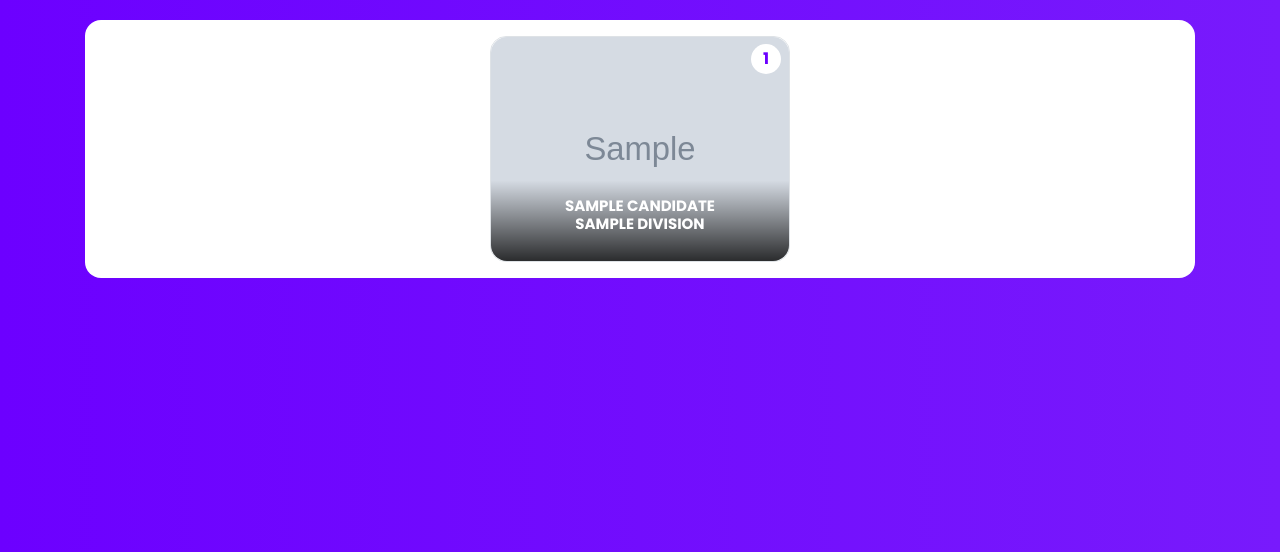
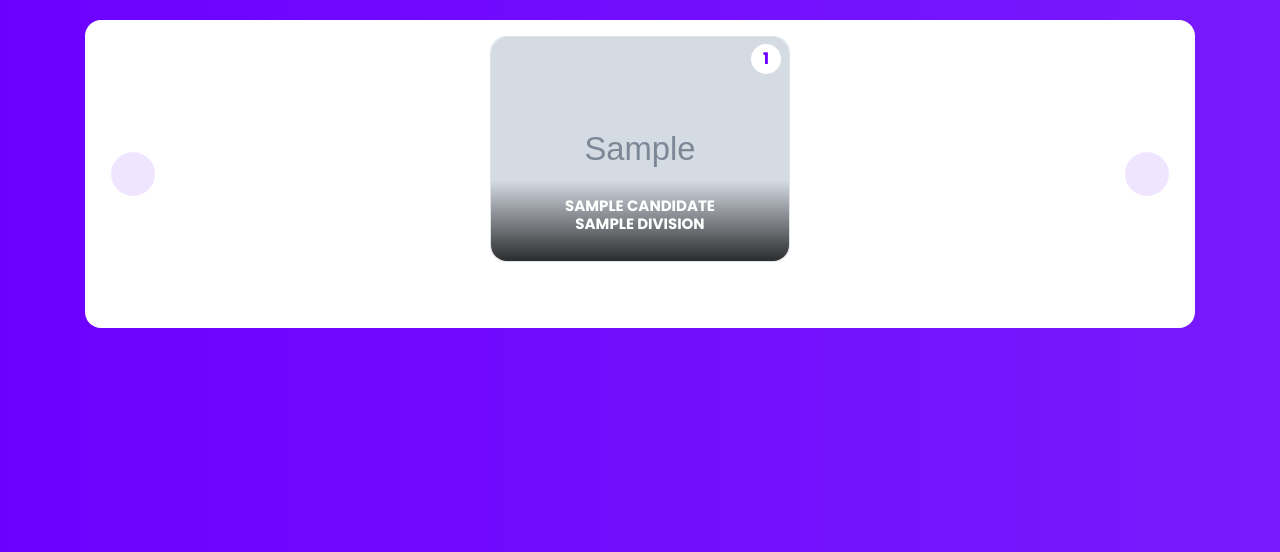
Before and after one commit to andhikanurdyansyah/ePilih, a Django app: page /voting/ in a window 1280 px wide. Shown: the part 190-742 px from the top of the page. Run offline with Django 3.2, Linux system fonts and the light colour scheme; tables that the repository leaves empty hold one stand-in row (values such as "Sample post"); grey boxes marked "Sample" are stand-in pictures; some libraries are stand-ins or nearby versions.

Commit message:
Add smooth autoplay carousel for candidate photos in voting page
- Added autoplay with 3-second interval and smooth transitions
- Enabled infinite loop for continuous sliding
- Added pause on hover for better user experience
- Included navigation arrows and pagination dots
- Enhanced with custom CSS for better visual appeal
- Speed set to 800ms for smooth animation
- Candidates photos now slide automatically and smoothly

```diff
--- a/website/templates/voting.html
+++ b/website/templates/voting.html
@@ -4,6 +4,55 @@
 {% block css %}
 <link rel="stylesheet" href="https://cdn.jsdelivr.net/npm/swiper/swiper-bundle.min.css" />
 <link rel="stylesheet" href="{% static 'assets/css/candidate.css' %}" />
+<style>
+/* Custom Swiper Styling */
+.mySwiper {
+    position: relative;
+    padding-bottom: 50px; /* Space for pagination */
+}
+
+.swiper-button-next,
+.swiper-button-prev {
+    background: rgba(109, 3, 254, 0.1);
+    border-radius: 50%;
+    width: 44px;
+    height: 44px;
+    margin-top: -22px;
+    transition: all 0.3s ease;
+}
+
+.swiper-button-next:hover,
+.swiper-button-prev:hover {
+    background: rgba(109, 3, 254, 0.2);
+    transform: scale(1.1);
+}
+
+.swiper-button-next:after,
+.swiper-button-prev:after {
+    font-size: 16px;
+    font-weight: bold;
+}
+
+.swiper-pagination-bullet {
+    background: rgba(255, 255, 255, 0.5);
+    opacity: 1;
+    transition: all 0.3s ease;
+}
+
+.swiper-pagination-bullet-active {
+    background: #6D03FE;
+    transform: scale(1.2);
+}
+
+/* Smooth fade transition for slides */
+.swiper-slide {
+    transition: opacity 0.3s ease;
+}
+
+.swiper-slide:not(.swiper-slide-active):not(.swiper-slide-next):not(.swiper-slide-prev) {
+    opacity: 0.7;
+}
+</style>
 {% endblock css %}
 
 {% block title %}
@@ -59,6 +108,13 @@
                             </div>
                             {% endfor %}
                         </div>
+
+                        <!-- Optional: Navigation arrows -->
+                        <div class="swiper-button-next" style="color: #6D03FE; right: 10px;"></div>
+                        <div class="swiper-button-prev" style="color: #6D03FE; left: 10px;"></div>
+
+                        <!-- Optional: Pagination dots -->
+                        <div class="swiper-pagination" style="bottom: 10px;"></div>
                     </div>
                 </div>
             </div>
```
Also changed, not shown: website/static/assets/js/pages/voting.js (+21 -1 lines).
